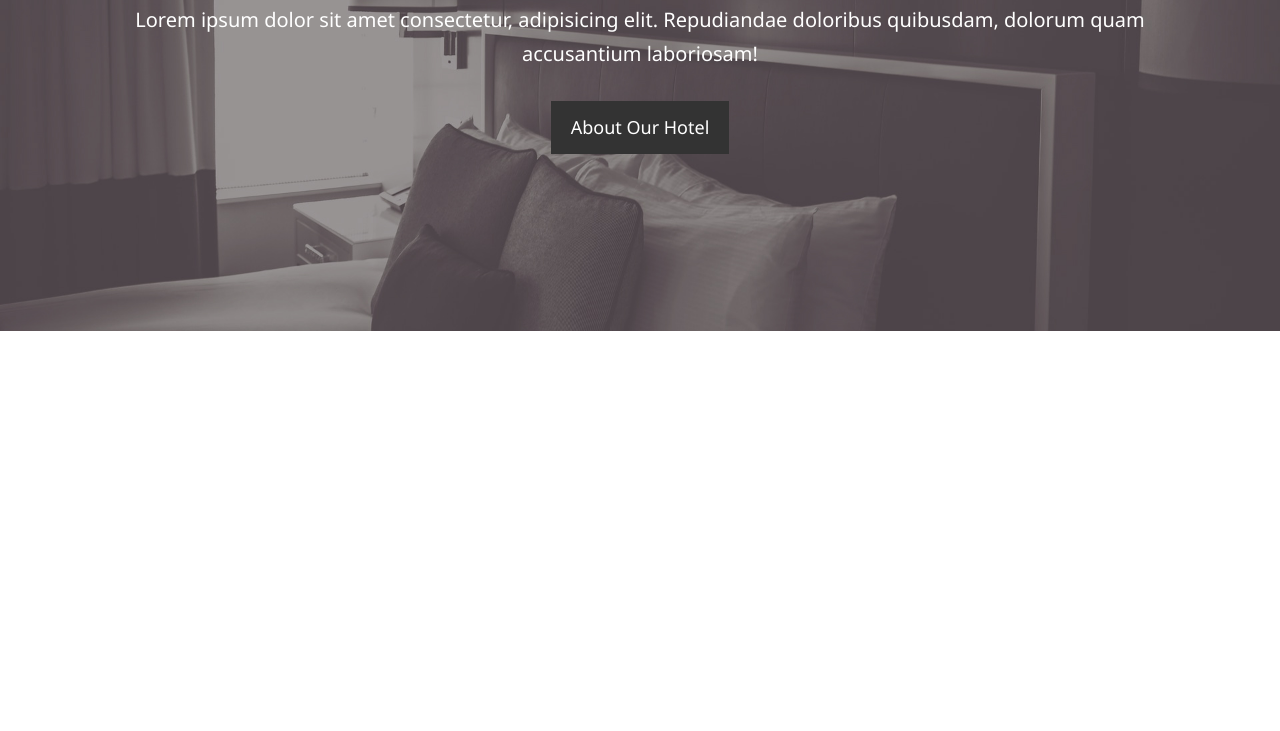
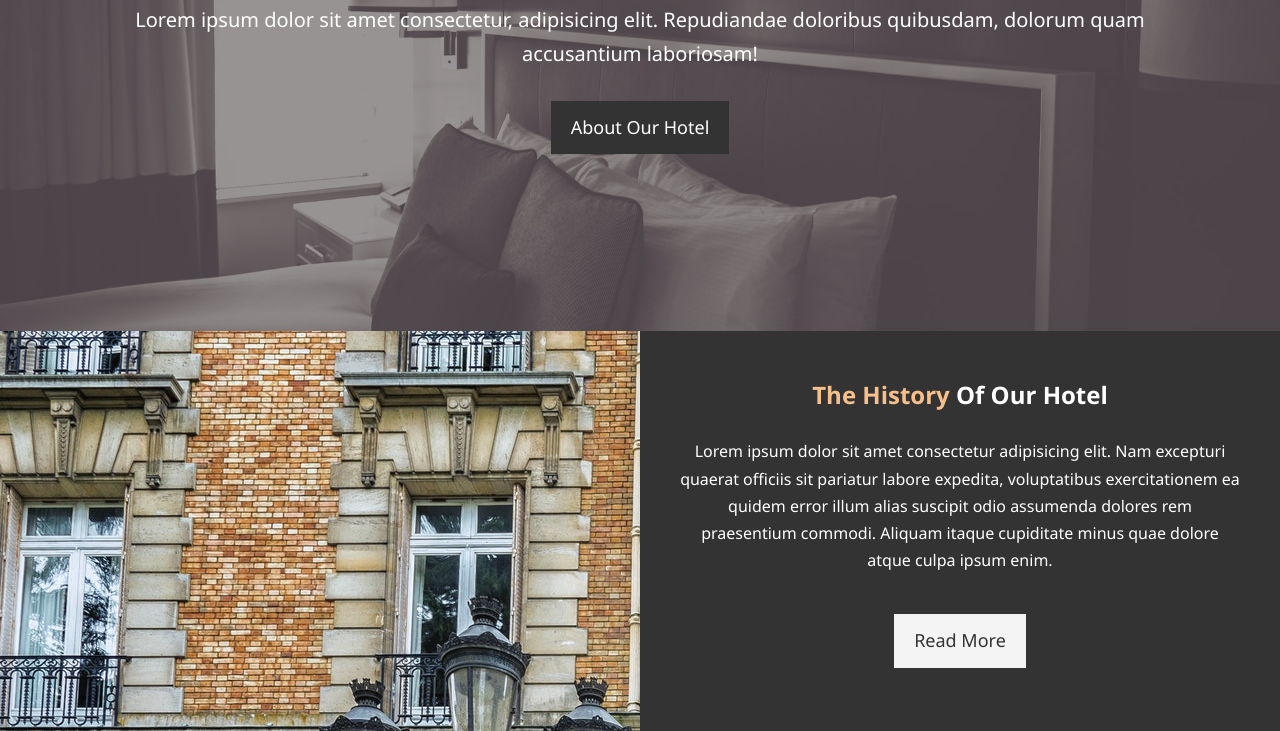
Before and after one commit to Codebrother1/Hotel_Website, a plain HTML site: page index.html in a window 1280 px wide. Shown: the part 336-1067 px from the top of the page. Before the commit the page ends 800 px from the top, so only its background shows below. Drawn offline with Linux system fonts and the light colour scheme.

Commit message:
create and style sections

```diff
--- a/css/style.css
+++ b/css/style.css
@@ -59,6 +59,26 @@ p {
   color: #333;
 }
 
+.btn-light {
+  background: #f4f4f4;
+  color: #333;
+}
+
+.bg-dark {
+  background: #333;
+  color: #fff;
+}
+
+.bg-light {
+  background: #f4f4f4;
+  color: #333;
+}
+
+.bg-primary {
+  background: #333;
+  color: #f7c08a;
+}
+
 /*Navbar*/
 
 #navbar {
@@ -118,3 +138,29 @@ p {
   padding-bottom: 20px;
   line-height: 1.7em;
 }
+
+/* Home Info */
+
+#home-info {
+  height: 400px;
+}
+
+#home-info .info-img {
+  float: left;
+  width: 50%;
+  background: url("../img/photo-1.jpg") no-repeat;
+  min-height: 100%;
+}
+
+#home-info .info-content {
+  float: right;
+  width: 50%;
+  height: 100%;
+  text-align: center;
+  padding: 50px 30px;
+  overflow: hidden;
+}
+
+#home-info .info-content p {
+  padding-bottom: 30px;
+}
--- a/index.html
+++ b/index.html
@@ -44,5 +44,20 @@
         </div>
       </div>
     </header>
+
+    <section id="home-info" class="bg-dark">
+      <div class="info-img"></div>
+      <div class="info-content">
+        <h2><span class="text-primary">The History</span> Of Our Hotel</h2>
+        <p>
+          Lorem ipsum dolor sit amet consectetur adipisicing elit. Nam excepturi
+          quaerat officiis sit pariatur labore expedita, voluptatibus
+          exercitationem ea quidem error illum alias suscipit odio assumenda
+          dolores rem praesentium commodi. Aliquam itaque cupiditate minus quae
+          dolore atque culpa ipsum enim.
+        </p>
+        <a href="about.html" class="btn btn-light">Read More</a>
+      </div>
+    </section>
   </body>
 </html>
```
